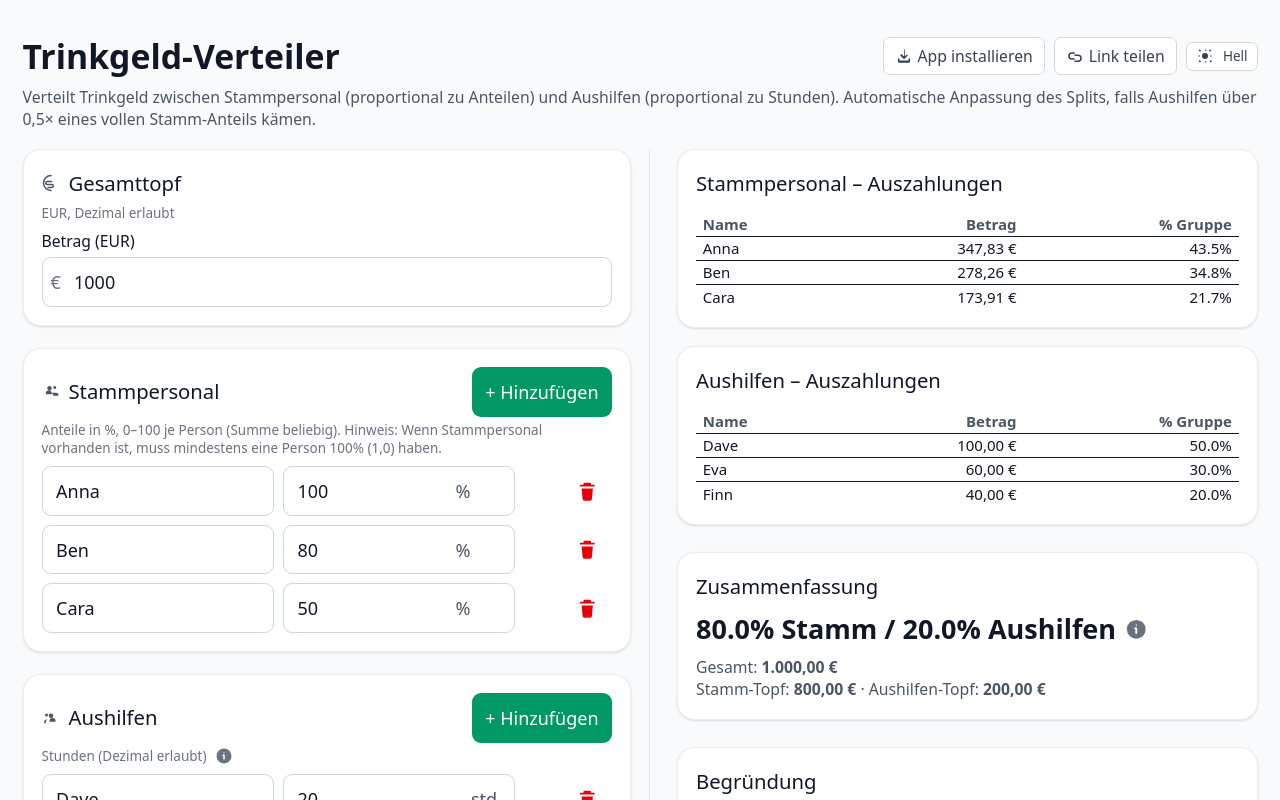
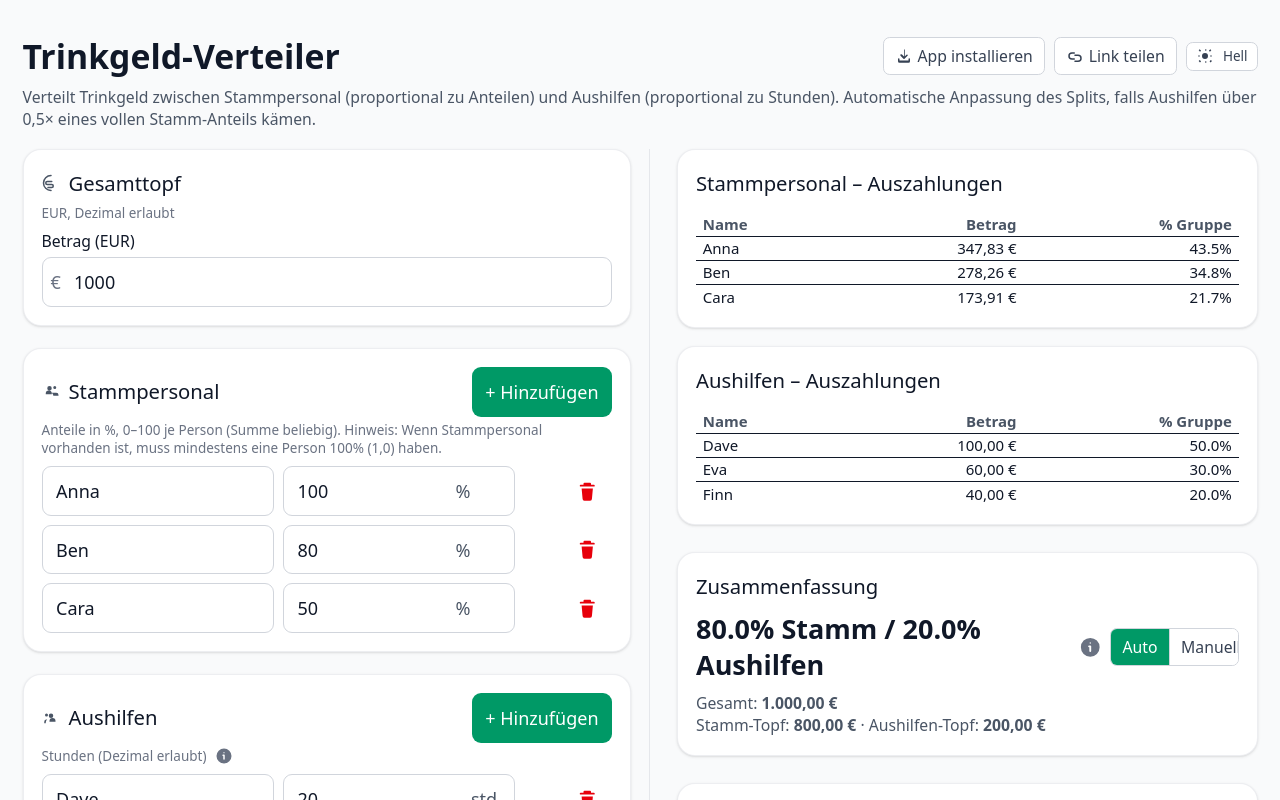
Before and after one commit to gorferma/trinkgeld-verteiler, a React (Vite) app: page / in a window 1280 px wide. Shown: the top 800 px of the page. Built offline with nearby package versions, Linux system fonts and the light colour scheme.

Commit message:
feat(summary): Auto/Manuell Split-Toggle mit verknüpften Prozent-Feldern; Berechnung unterstützt manuellen Split

```diff
--- a/src/App.tsx
+++ b/src/App.tsx
@@ -70,7 +70,12 @@ function roundGroup(values: { id: string; raw: number; name: string }[], groupTo
   return corrected.map(v => ({ id: v.id, name: v.name, amount: v.floored, percentOfGroup: v.floored / total }))
 }
 
-function computeResults(total: number, staff: Staff[], helpers: Helper[]): Results {
+function computeResults(
+  total: number,
+  staff: Staff[],
+  helpers: Helper[],
+  opts?: { manualStaffPct?: number }
+): Results {
   const sumW = staff.reduce((a, s) => a + (isFinite(s.share) ? Math.max(0, s.share) : 0), 0)
   const sumH = helpers.reduce((a, h) => a + (isFinite(h.hours) ? Math.max(0, h.hours) : 0), 0)
 
@@ -125,7 +130,32 @@ function computeResults(total: number, staff: Staff[], helpers: Helper[]): Resul
     }
   }
 
-  // Baseline 80/20 check
+  // Manual override (only when both Gruppen vorhanden)
+  const manual = opts?.manualStaffPct
+  if (sumW > 0 && sumH > 0 && typeof manual === 'number' && Number.isFinite(manual)) {
+    const p = Math.min(1, Math.max(0, manual))
+    const q = 1 - p
+    const staffPot = p * total
+    const helperPot = q * total
+
+    const staffValues = staff.map(s => ({ id: s.id, name: s.name || 'Stamm', raw: staffPot * (s.share / sumW) }))
+    const helperValues = helpers.map(h => ({ id: h.id, name: h.name || 'Aushilfe', raw: helperPot * (h.hours / sumH) }))
+
+    const staffRows = roundGroup(staffValues, staffPot)
+    const helperRows = roundGroup(helperValues, helperPot)
+
+    return {
+      appliedStaffPct: p,
+      appliedHelperPct: q,
+      staffRows,
+      helperRows,
+      staffPot: Math.round(staffRows.reduce((a, r) => a + r.amount, 0) * 100) / 100,
+      helperPot: Math.round(helperRows.reduce((a, r) => a + r.amount, 0) * 100) / 100,
+      explanation: `Manuell gewählter Split: ${(p*100).toFixed(1)}% / ${(q*100).toFixed(1)}%. Fairness‑Check nicht angewendet (nur in Auto).`,
+    }
+  }
+
+  // Baseline 80/20 check (Auto)
   const p0 = 0.8
   const S1_p0 = (p0 * total) / sumW
   const rH = (helpers.length && sumH > 0) ? Math.max(...helpers.map(h => h.hours)) / sumH : 0
@@ -323,7 +353,33 @@ export default function App() {
   useEffect(() => { localStorage.setItem('tg_staff', JSON.stringify(staff)) }, [staff])
   useEffect(() => { localStorage.setItem('tg_helpers', JSON.stringify(helpers)) }, [helpers])
 
-  const results = useMemo(() => computeResults(total, staff, helpers), [total, staff, helpers])
+  // Split mode state
+  const [splitMode, setSplitMode] = useState<'auto' | 'manual'>(() => (localStorage.getItem('tg_split_mode') === 'manual' ? 'manual' : 'auto'))
+  const [manualStaffPctInput, setManualStaffPctInput] = useState<string>(() => {
+    const saved = localStorage.getItem('tg_manual_staff_pct')
+    return saved ? saved : '80'
+  })
+  useEffect(() => { localStorage.setItem('tg_split_mode', splitMode) }, [splitMode])
+  useEffect(() => { localStorage.setItem('tg_manual_staff_pct', manualStaffPctInput) }, [manualStaffPctInput])
+
+  const manualStaffPctNum = (() => {
+    const s = manualStaffPctInput
+    const n = Number((s === '' || s === '.' || s === ',') ? '0' : s.replace(',', '.'))
+    const clamped = Math.min(100, Math.max(0, Number.isFinite(n) ? n : 0))
+    return clamped / 100
+  })()
+
+  const results = useMemo(
+    () => computeResults(total, staff, helpers, splitMode === 'manual' ? { manualStaffPct: manualStaffPctNum } : undefined),
+    [total, staff, helpers, splitMode, manualStaffPctNum]
+  )
+
+  const manualHelperPctDisplay = useMemo(() => {
+    const s = manualStaffPctInput
+    const n = Number((s === '' || s === '.' || s === ',') ? '0' : s.replace(',', '.'))
+    const helperPct = Math.max(0, Math.min(100, 100 - (Number.isFinite(n) ? n : 0)))
+    return helperPct.toLocaleString('de-DE', { useGrouping: false, maximumFractionDigits: 1 })
+  }, [manualStaffPctInput])
 
   // Load state from URL (?s=...) once on mount
   useEffect(() => {
@@ -876,7 +932,8 @@ export default function App() {
           {/* Summary moved below payout cards */}
           <div className="bg-white dark:bg-gray-900 rounded-2xl shadow p-4 border border-gray-200/70 dark:border-gray-800">
             <h3 className="text-lg font-medium mb-2">Zusammenfassung</h3>
-            <div className="text-2xl font-semibold flex items-center gap-2">
+            <div className="flex items-center justify-between gap-2">
+              <div className="text-2xl font-semibold flex items-center gap-2">
               <span>{(results.appliedStaffPct*100).toFixed(1)}% Stamm / {(results.appliedHelperPct*100).toFixed(1)}% Aushilfen</span>
               <button
                 type="button"
@@ -890,10 +947,85 @@ export default function App() {
                   <path d="M12 2a10 10 0 100 20 10 10 0 000-20zm.75 5.5a.75.75 0 11-1.5 0 .75.75 0 011.5 0zM11 10h1a1 1 0 011 1v5a1 1 0 11-2 0v-4h-.25a1 1 0 110-2H11z"/>
                 </svg>
                 <span className={`${splitInfoOpen ? 'opacity-100' : 'opacity-0'} absolute bottom-full mb-1 left-1/2 -translate-x-1/2 whitespace-normal break-words rounded bg-gray-800 text-white text-[11px] px-3 py-2 group-hover:opacity-100 pointer-events-none shadow z-50 max-w-[90vw] md:max-w-[22rem] text-center md:text-left`}>
-                  Schutzregel: Die bestbezahlte Aushilfe darf höchstens die Hälfte eines vollen Stamm‑Anteils erhalten.
+                  {splitMode === 'auto'
+                    ? 'Schutzregel: Die bestbezahlte Aushilfe darf höchstens die Hälfte eines vollen Stamm‑Anteils erhalten.'
+                    : 'Manueller Split aktiv. Fairness‑Check wird nicht automatisch angewendet.'}
                 </span>
               </button>
+              </div>
+              <div className="inline-flex items-center rounded-md border border-gray-300 dark:border-gray-700 overflow-hidden">
+                <button
+                  type="button"
+                  className={`px-2.5 py-1.5 text-sm ${splitMode==='auto' ? 'bg-emerald-600 text-white' : 'bg-white dark:bg-gray-900 text-gray-700 dark:text-gray-200'}`}
+                  onClick={() => setSplitMode('auto')}
+                  title="Automatische Verteilung"
+                >Auto</button>
+                <button
+                  type="button"
+                  className={`px-2.5 py-1.5 text-sm border-l border-gray-300 dark:border-gray-700 ${splitMode==='manual' ? 'bg-emerald-600 text-white' : 'bg-white dark:bg-gray-900 text-gray-700 dark:text-gray-200'}`}
+                  onClick={() => {
+                    // initialize manual value with current auto result when switching
+                    if (splitMode !== 'manual') {
+                      const cur = (results.appliedStaffPct * 100).toFixed(1)
+                      setManualStaffPctInput(cur.replace('.', ','))
+                    }
+                    setSplitMode('manual')
+                  }}
+                  title="Manuell anpassen"
+                >Manuell</button>
+              </div>
             </div>
+            {splitMode === 'manual' && (
+              <div className="mt-3 grid grid-cols-1 md:grid-cols-2 gap-3">
+                <div>
+                  <label className="block text-sm font-medium mb-1">Prozent Stammpersonal</label>
+                  <div className="relative">
+                    <input
+                      type="text"
+                      inputMode="decimal"
+                      value={manualStaffPctInput}
+                      onChange={e => {
+                        const sanitized = sanitizeNumericString(e.target.value, { allowDecimal: true, maxDecimals: 1, mode: 'typing' })
+                        setManualStaffPctInput(sanitized)
+                      }}
+                      onBlur={e => {
+                        const committed = sanitizeNumericString(e.target.value, { allowDecimal: true, clampMin: 0, clampMax: 100, maxDecimals: 1, mode: 'commit' })
+                        setManualStaffPctInput(committed)
+                      }}
+                      className="w-full h-10 rounded-lg border pl-3 pr-10 bg-white dark:bg-gray-900 border-gray-300 dark:border-gray-700 focus-ring"
+                    />
+                    <span aria-hidden className="pointer-events-none absolute right-2 top-1/2 -translate-y-1/2 text-gray-600">%</span>
+                  </div>
+                </div>
+                <div>
+                  <label className="block text-sm font-medium mb-1">Prozent Aushilfen</label>
+                  <div className="relative">
+                    <input
+                      type="text"
+                      inputMode="decimal"
+                      value={manualHelperPctDisplay}
+                      onChange={e => {
+                        const sanitized = sanitizeNumericString(e.target.value, { allowDecimal: true, maxDecimals: 1, mode: 'typing' })
+                        // interpret as helper percent; update staff = 100 - helper
+                        const n = Number((sanitized === '' || sanitized === '.' || sanitized === ',') ? '0' : sanitized.replace(',', '.'))
+                        const helper = Math.min(100, Math.max(0, Number.isFinite(n) ? n : 0))
+                        const newStaff = Math.min(100, Math.max(0, Math.round((100 - helper) * 10) / 10))
+                        setManualStaffPctInput(newStaff.toLocaleString('de-DE', { useGrouping: false, maximumFractionDigits: 1 }))
+                      }}
+                      onBlur={e => {
+                        const committed = sanitizeNumericString(e.target.value, { allowDecimal: true, clampMin: 0, clampMax: 100, maxDecimals: 1, mode: 'commit' })
+                        const n = Number((committed === '' || committed === '.' || committed === ',') ? '0' : committed.replace(',', '.'))
+                        const helper = Math.min(100, Math.max(0, Number.isFinite(n) ? n : 0))
+                        const newStaff = Math.min(100, Math.max(0, Math.round((100 - helper) * 10) / 10))
+                        setManualStaffPctInput(newStaff.toLocaleString('de-DE', { useGrouping: false, maximumFractionDigits: 1 }))
+                      }}
+                      className="w-full h-10 rounded-lg border pl-3 pr-10 bg-white dark:bg-gray-900 border-gray-300 dark:border-gray-700 focus-ring"
+                    />
+                    <span aria-hidden className="pointer-events-none absolute right-2 top-1/2 -translate-y-1/2 text-gray-600">%</span>
+                  </div>
+                </div>
+              </div>
+            )}
             <p className="text-sm text-gray-600 dark:text-gray-300 mt-2">Gesamt: <strong>{formatMoney(total)}</strong><br/>Stamm-Topf: <strong>{formatMoney(results.staffPot)}</strong> · Aushilfen-Topf: <strong>{formatMoney(results.helperPot)}</strong></p>
           </div>
 
```
